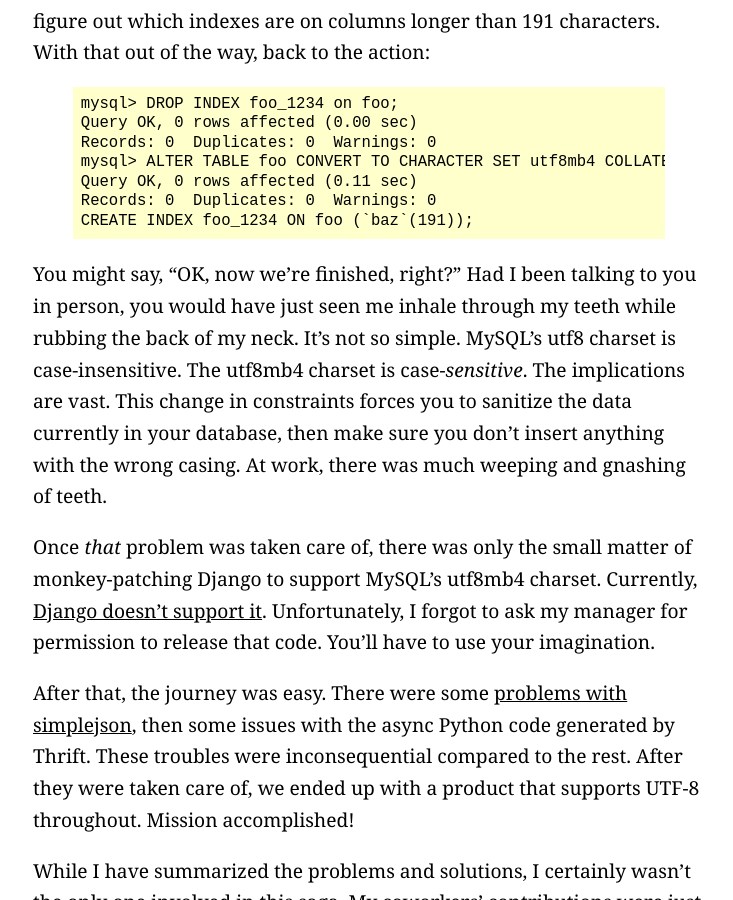
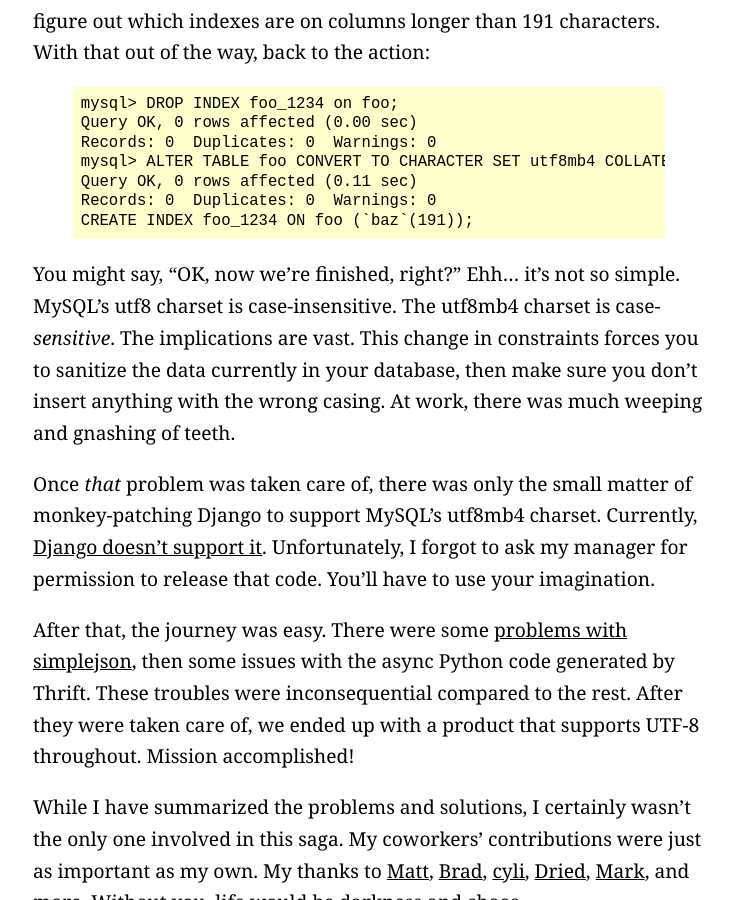
Before and after one commit to ggreer/geoff.greer.fm, a Jekyll site: the page built from _posts/2012-07-16-character-encoding-bugs-are-𝒜wesome.md, in a window 1280 px wide and 900 px high, scrolled down 1411 px. Shown: the whole window, without its empty margins (271-1004 px from the left). Built offline with Jekyll 4.4.1, drawn with Linux system fonts in a browser that asks for light colours; comment, search, counter and statistics services are not loaded.

Commit message:
Final final draft

```diff
--- a/_posts/2012-07-16-character-encoding-bugs-are-𝒜wesome.md
+++ b/_posts/2012-07-16-character-encoding-bugs-are-𝒜wesome.md
@@ -38,7 +38,7 @@ Records: 0  Duplicates: 0  Warnings: 0
 CREATE INDEX foo_1234 ON foo (`baz`(191));
 {% endhighlight %}
 
-You might say, "OK, now we're finished, right?" Had I been talking to you in person, you would have just seen me inhale through my teeth while rubbing the back of my neck. It's not so simple. MySQL's utf8 charset is case-insensitive. The utf8mb4 charset is case-*sensitive*. The implications are vast. This change in constraints forces you to sanitize the data currently in your database, then make sure you don't insert anything with the wrong casing. At work, there was much weeping and gnashing of teeth.
+You might say, "OK, now we're finished, right?" Ehh... it's not so simple. MySQL's utf8 charset is case-insensitive. The utf8mb4 charset is case-*sensitive*. The implications are vast. This change in constraints forces you to sanitize the data currently in your database, then make sure you don't insert anything with the wrong casing. At work, there was much weeping and gnashing of teeth.
 
 Once *that* problem was taken care of, there was only the small matter of monkey-patching Django to support MySQL's utf8mb4 charset. Currently, [Django doesn't support it](https://code.djangoproject.com/ticket/18392). Unfortunately, I forgot to ask my manager for permission to release that code. You'll have to use your imagination.
 
```
